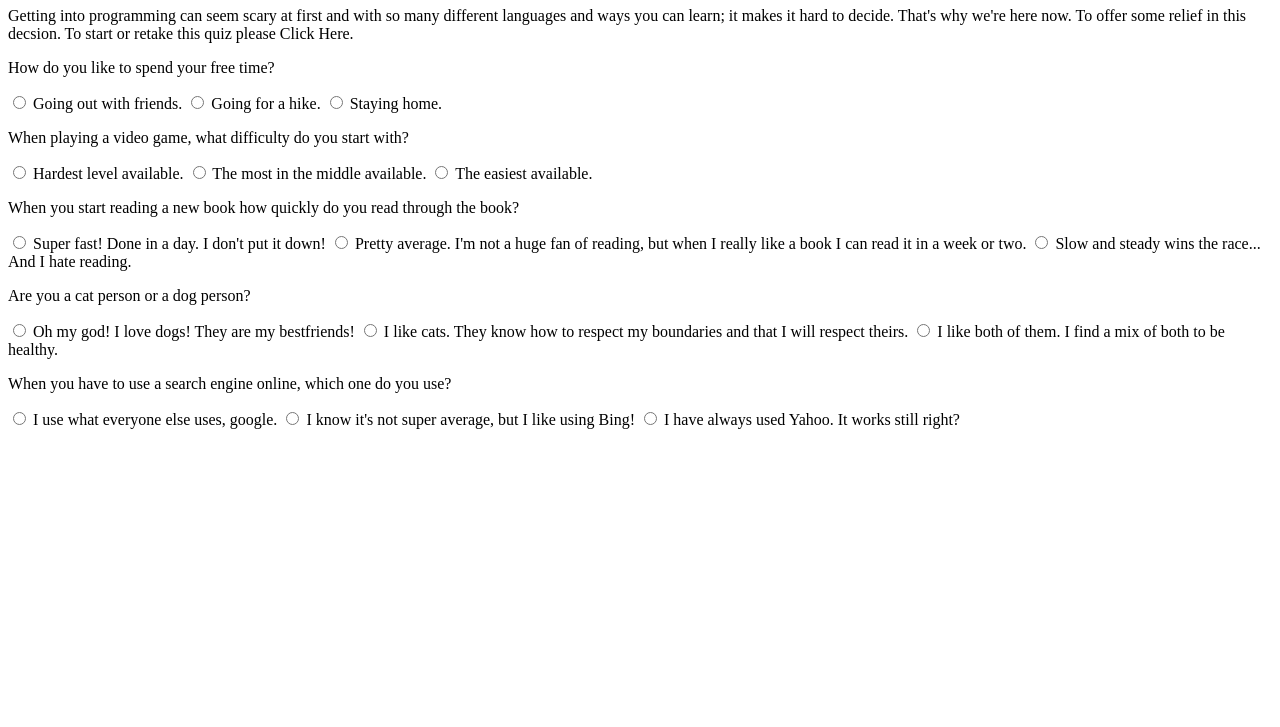
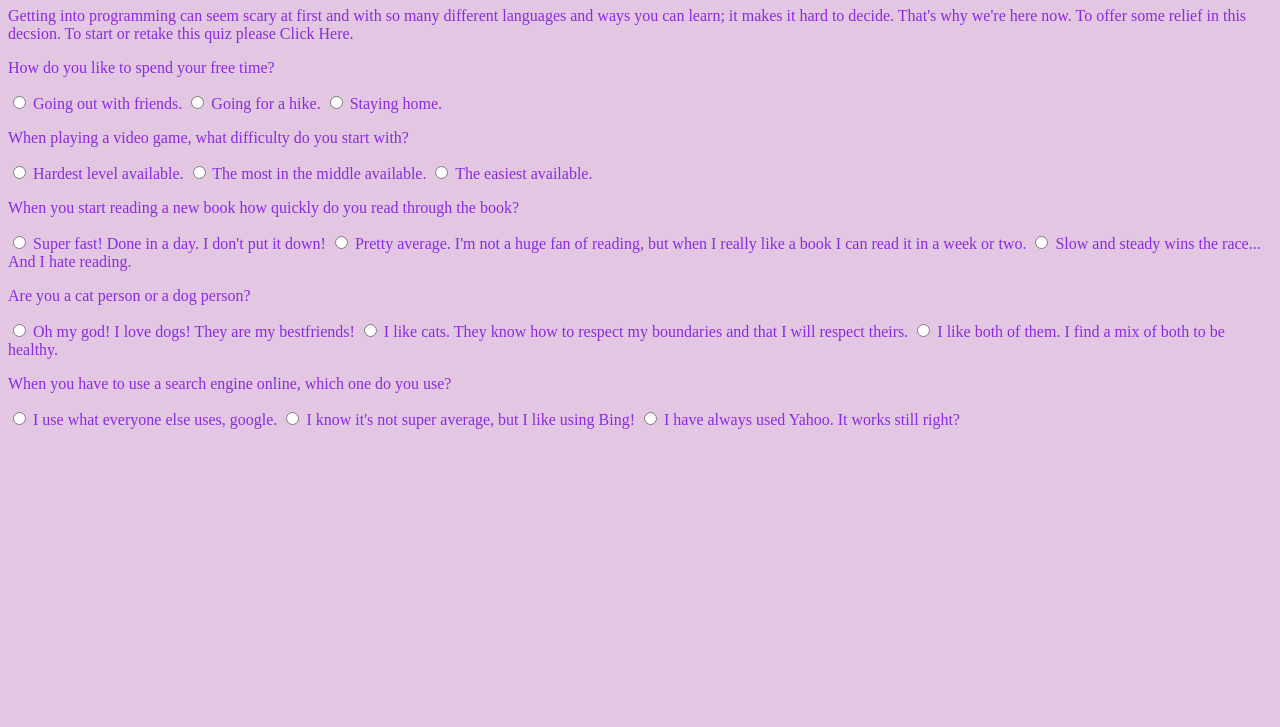
Before and after one commit to ThatAltGirlAlesandria/LanguageSuggestor, a plain HTML site: page index.html in a window 1280 px wide. Shown: the part 73-800 px from the top of the page. Drawn offline with Linux system fonts and the light colour scheme.

```diff
--- a/css/styles.css
+++ b/css/styles.css
@@ -0,0 +1,4 @@
+body{
+  background-color: rgb(226, 198, 226);
+  color: blueviolet;
+}
--- a/index.html
+++ b/index.html
@@ -4,9 +4,11 @@
   <meta charset="UTF-8">
   <meta http-equiv="X-UA-Compatible" content="IE=edge">
   <meta name="viewport" content="width=device-width, initial-scale=1.0">
+  <link rel="stylesheet" href="css/styles.css" type="text/css" />
+  <script src="js/scripts.js"></script>
   <title>Programing Language Suggestor</title>
 </head>
-<body>
+<body class="body">
   <div>
     <h1>What programming language should you learn first?</h1>
     <p>Getting into programming can seem scary at first and with so many different languages and ways you can learn; it makes it hard to decide. That's why we're here now. To offer some relief in this decsion. To start or retake this quiz please <span>Click Here.</span></p>
```
